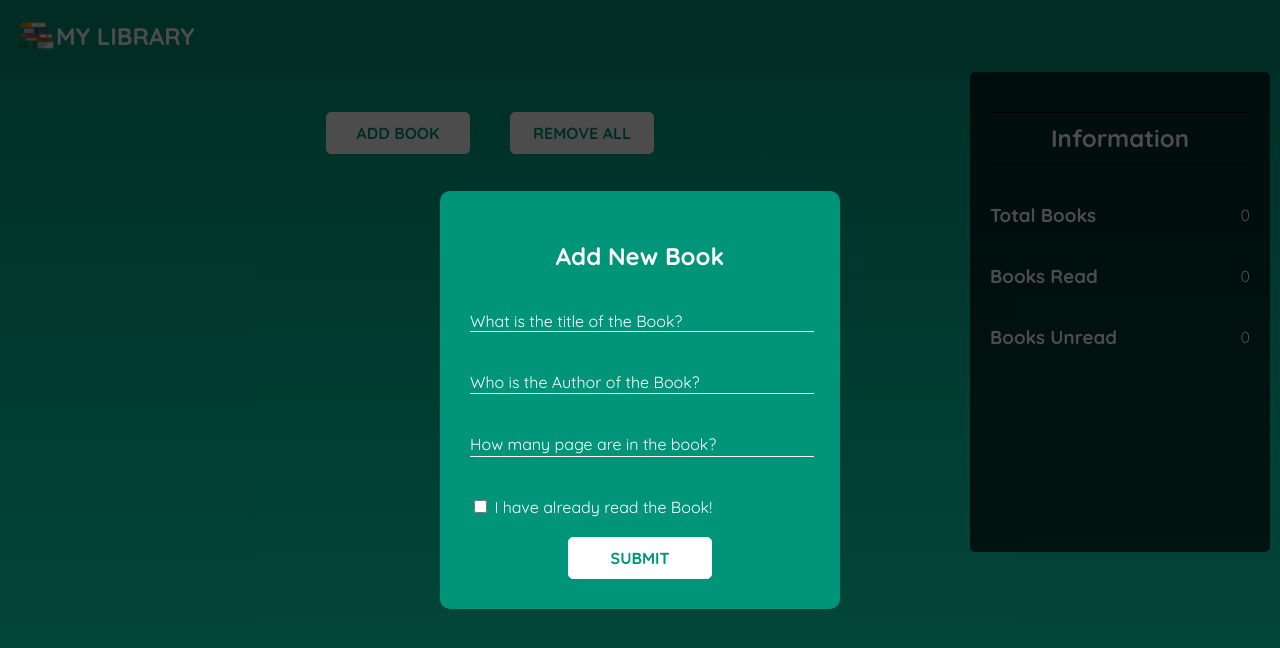
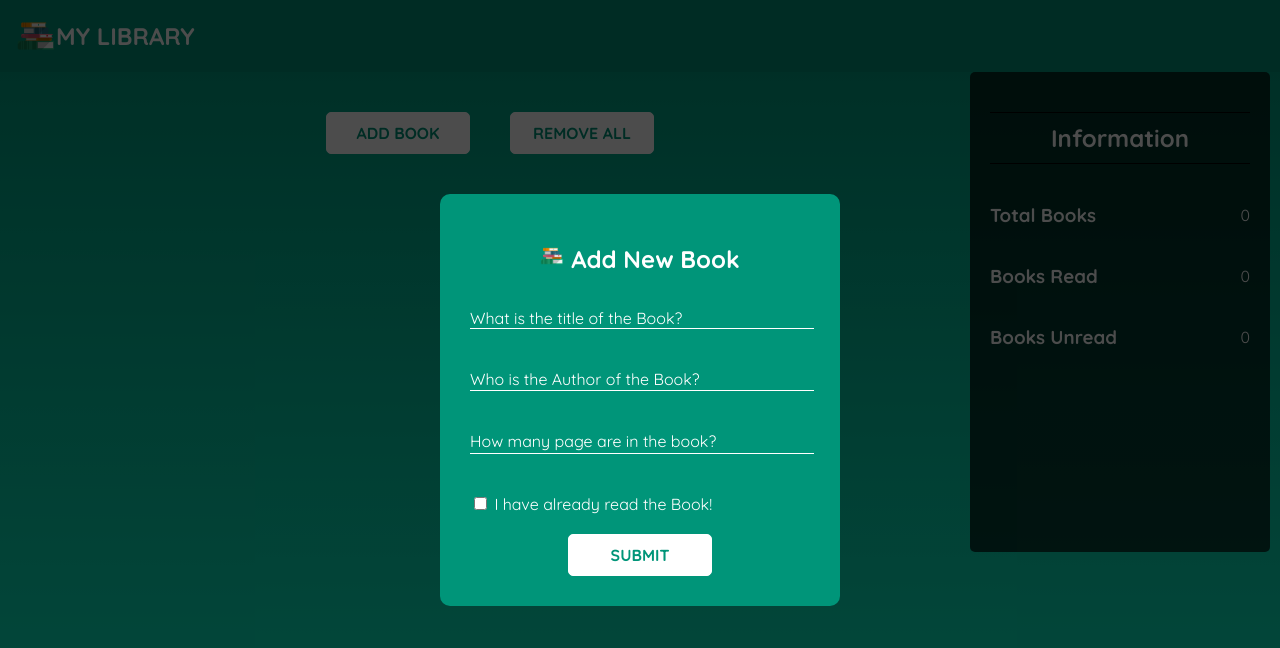
Before and after one commit to Habidoye97/library, a plain HTML site: page index.html in a window 1280 px wide. Both pictures are taken after a click on the button "ADD BOOK". Drawn offline with Linux system fonts and the light colour scheme.

Commit message:
Add an image to my form

```diff
--- a/index.html
+++ b/index.html
@@ -35,7 +35,7 @@
     <section id="col-input-container" class="col-input-container">
       <div class="form-container">
         <form class="form" action="submit">
-          <h2>Add New Book</h2>
+          <h2> <img class="title-logo" src="assets\library-favicon.png" alt="My Library Logo"> Add New Book</h2>
           <div class="input-block">
             <input type="text" class="input title" id="book-title" required>
             <span class="placeholder">What is the title of the Book?</span>
--- a/library.js
+++ b/library.js
@@ -122,12 +122,6 @@ removeAll.addEventListener('click', function() {
   }
 })
 
-function removeBook() {
-
-  const div = EventTarget.parentNode
-  div.style.display = 'none'
-}
-
 function changeStatus(bookId) {
   console.log(bookId);
   const storedBooks = JSON.parse(localStorage.getItem('books'));
--- a/style.css
+++ b/style.css
@@ -138,7 +138,7 @@ main {
   position: fixed;
   top: 0;
   left: 0;
-  z-index: 2;
+  z-index: 3;
   display: none;
   justify-content: center;
   align-items: center;
@@ -222,6 +222,8 @@ button, input[type="submit"] {
 form h2 {
   text-align: center;
   color: var(--submit-bg);
+  height: 1.5rem;
+  padding: 0 0.5rem;
 }
 
 button:hover {
```
